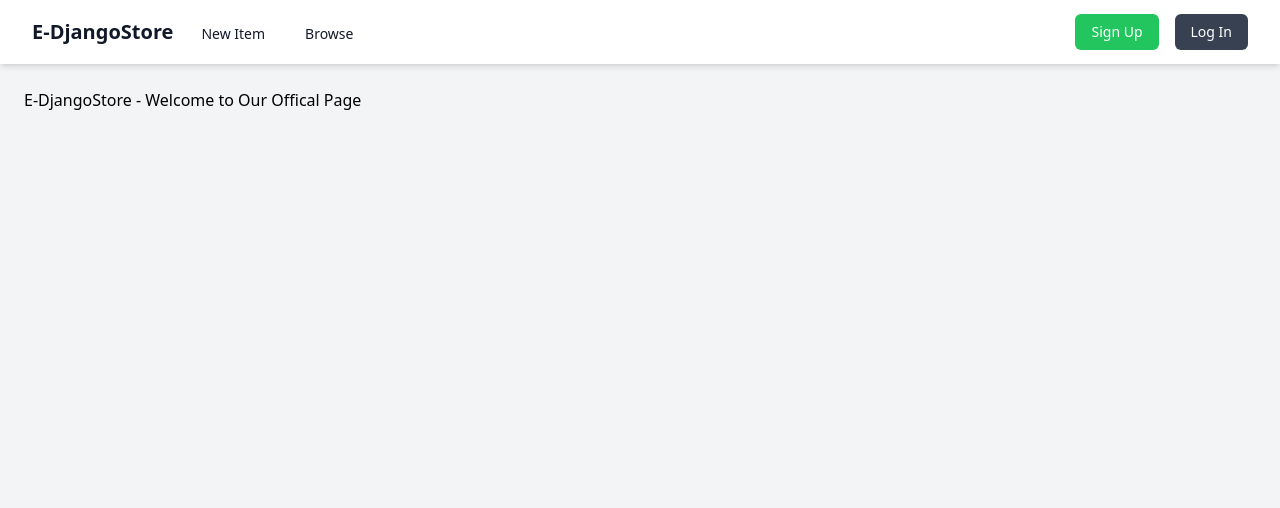
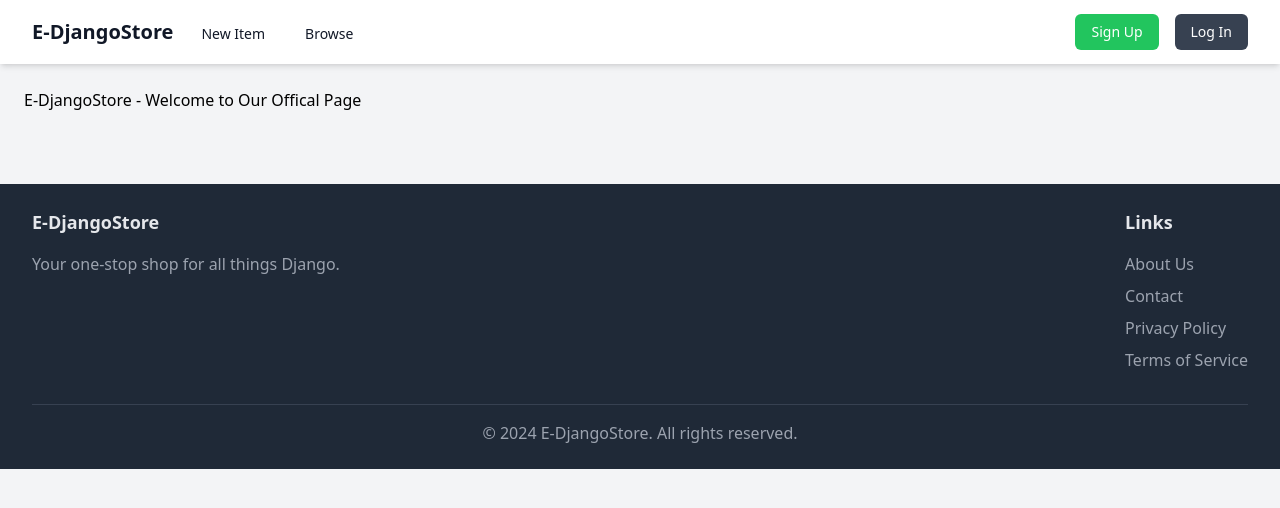
Before and after one commit to edeniyanda/E-DjangoStore, a Django app: page / in a window 1280 px wide. Shown: the top 508 px of the page. Run offline with Django 5.2, Linux system fonts and the light colour scheme; some libraries are stand-ins or nearby versions.

Commit message:
Designed Base html Footer

```diff
--- a/core/templates/core/base.html
+++ b/core/templates/core/base.html
@@ -55,5 +55,29 @@
         {% block content %}
         {% endblock content %}
     </div>
+    <footer class="bg-gray-800 text-gray-200 py-6 mt-12">
+        <div class="max-w-7xl mx-auto px-4 sm:px-6 lg:px-8">
+            <div class="md:flex md:justify-between">
+                <div>
+                    <h2 class="text-lg font-semibold">E-DjangoStore</h2>
+                    <p class="mt-4 text-gray-400">
+                        Your one-stop shop for all things Django.
+                    </p>
+                </div>
+                <div class="mt-8 md:mt-0">
+                    <h2 class="text-lg font-semibold">Links</h2>
+                    <ul class="mt-4 space-y-2">
+                        <li><a href="#" class="text-gray-400 hover:text-teal-500">About Us</a></li>
+                        <li><a href="#" class="text-gray-400 hover:text-teal-500">Contact</a></li>
+                        <li><a href="#" class="text-gray-400 hover:text-teal-500">Privacy Policy</a></li>
+                        <li><a href="#" class="text-gray-400 hover:text-teal-500">Terms of Service</a></li>
+                    </ul>
+                </div>
+            </div>
+            <div class="mt-8 border-t border-gray-700 pt-4 text-center">
+                <p class="text-gray-400">&copy; 2024 E-DjangoStore. All rights reserved.</p>
+            </div>
+        </div>
+    </footer>
 </body>
 </html>
```
